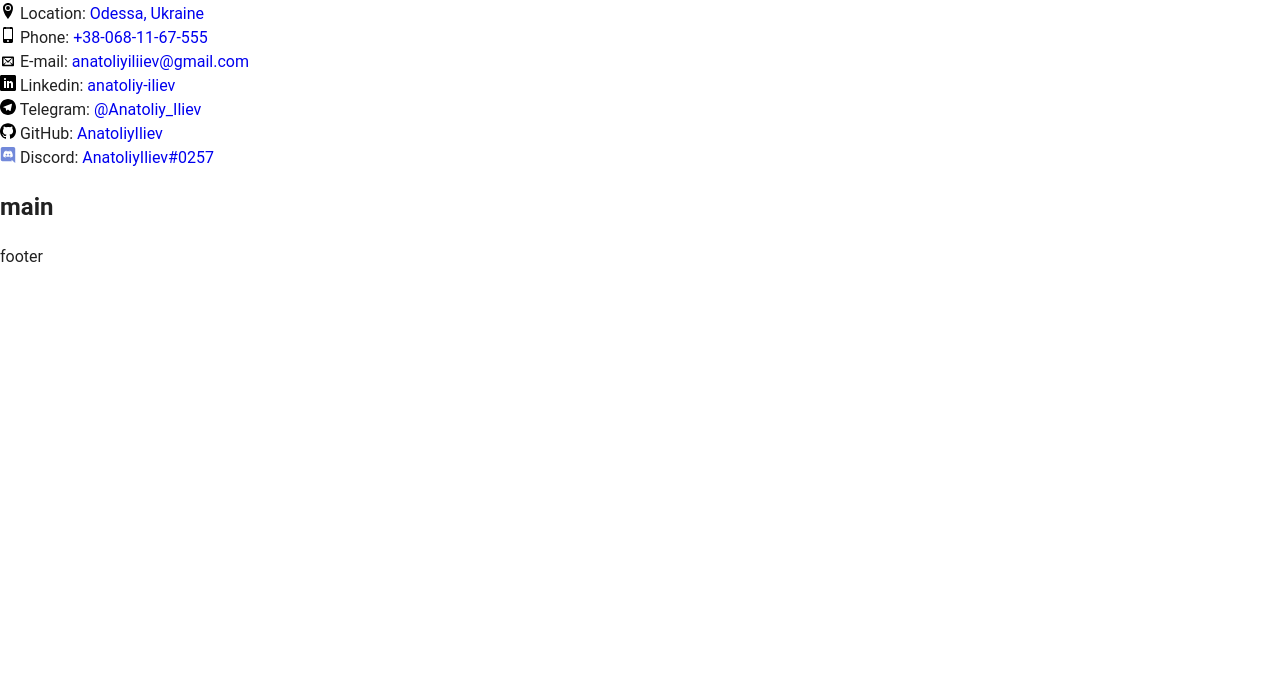
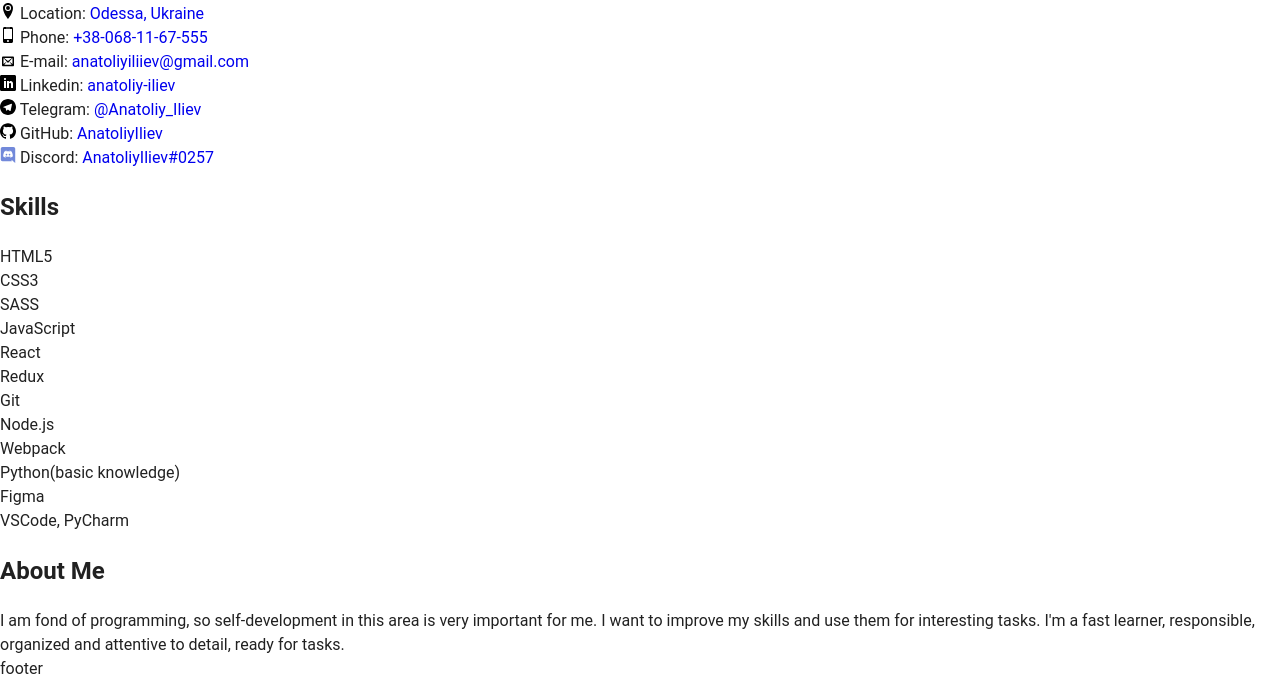
Before and after one commit to AnatoliyIliev/rsschool-cv-stage0, a plain HTML site: page index.html in a window 1280 px wide. Shown: the part 665-1346 px from the top of the page. Before the commit the page ends 934 px from the top, so only its background shows below. Drawn offline with nearby package versions, Linux system fonts and the light colour scheme.

Commit message:
feat: creeate logo skills

```diff
--- a/index.html
+++ b/index.html
@@ -132,11 +132,40 @@
           </ul>
         </section>
       </nav>
+      <section>
+        <h2>Skills</h2>
+        <ul>
+          <li>HTML5</li>
+          <li>CSS3</li>
+          <li>SASS</li>
+          <li>JavaScript</li>
+          <li>React</li>
+          <li>Redux</li>
+          <li>Git</li>
+          <li>Node.js</li>
+          <li>Webpack</li>
+          <li>Python(basic knowledge)</li>
+          <li>Figma</li>
+          <li>VSCode, PyCharm</li>
+        </ul>
+      </section>
     </aside>
     <main>
       <section>
-        <h2>main</h2>
+        <h2>About Me</h2>
+        <p>
+          I am fond of programming, so self-development in this area is very
+          important for me. I want to improve my skills and use them for
+          interesting tasks. I'm a fast learner, responsible, organized and
+          attentive to detail, ready for tasks.
+        </p>
       </section>
+      <section></section>
+      <section></section>
+      <section></section>
+      <section></section>
+      <section></section>
+      <section></section>
     </main>
     <footer class="footer">
       <div class="footer__center container"></div>
```
Also changed, not shown: assets/logo.svg (added).
